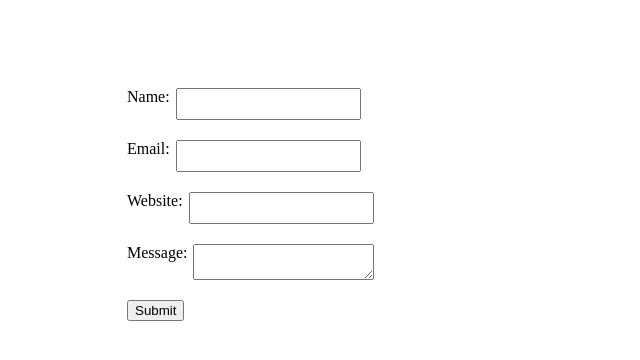
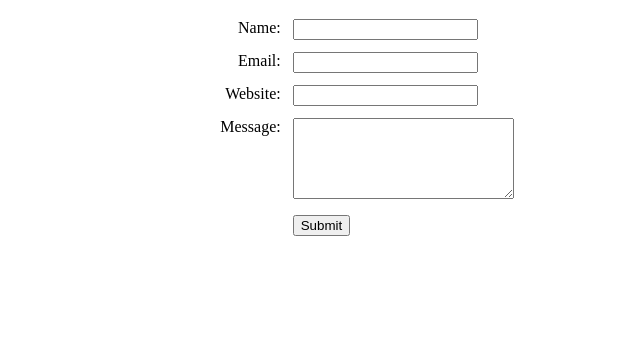
Before and after one commit to xDISStracted/MFS_BS_JS_Tasks, a plain HTML site: page JS_Task-5.html in a window 1280 px wide. Shown: the whole page, without its empty margins (263-903 px from the left). Drawn offline with Linux system fonts and the light colour scheme.

Commit message:
Update JS_Task-5.html

```diff
--- a/JS_Task-5.html
+++ b/JS_Task-5.html
@@ -1,91 +1,124 @@
 <!DOCTYPE html>
-<html lang="en">
-  <head>
-    <meta charset="UTF-8" />
-    <meta http-equiv="X-UA-Compatible" content="IE=edge" />
-    <meta name="viewport" content="width=device-width, initial-scale=1.0" />
+<html>
+<head>
+    <meta charset="UTF-8">
+    <meta name="viewport" content="width=device-width, initial-scale=1.0">
     <title>JavaScript Task-5</title>
-  </head>
-  <body>
-    <div
-      class="container"
-      style="display: flex; justify-content: center; padding-top: 80px"
-    >
-      <form
-        style="
-          display: flex;
-          flex-direction: column;
-          width: 500px;
-          gap: 20px;
-          justify-content: center;
-          align-items: baseline;
-        "
-        novalidate
-      >
-        <div class="in-grp" style="display: flex; gap: 6px">
-          <label for="name">Name:</label>
-          <input type="text" id="name" />
-          <p id="pname"></p>
+</head>
+
+<body>
+    <center>
+        <div>
+            <table border="0" cellspacing="10">
+                <tr>
+                    <td style="float:right;">
+                        Name:
+                    </td>
+                    <td>
+                        <input type="text" id="name" >
+                        <span class="name-invalid" style="margin-left: 20px;"></span>
+                    </td>
+                </tr>
+                <tr>
+                    <td style="float:right;">
+                        Email:
+                    </td>
+                    <td>
+                        <input type="email" id="email" >
+                        <span class="email-invalid" style="margin-left: 20px;"></span>
+                    </td>
+                </tr>
+                <tr>
+                    <td style="float:right;">
+                        Website:
+                    </td>
+                    <td>
+                        <input type="text" id="website" >
+                        <span class="url-invalid" style="margin-left: 20px;"></span>
+                    </td>
+                </tr>
+                <tr>
+                    <td style="float:right;">
+                        Message:
+                    </td>
+                    <td>
+                        <textarea name="message" id="message" cols="25" rows="5" ></textarea>
+                        <span class="message-invalid" style="margin-left: 20px; position:relative; top:-70px;"></span>
+                    </td>
+                </tr>
+                <tr>
+                    <td></td>
+                    <td>
+                        <button type="submit">Submit</button>
+                    </td>
+                </tr>
+            </table>
         </div>
-        <div class="in-grp" style="display: flex; gap: 6px">
-          <label for="email">Email:</label>
-          <input type="email" id="email" />
-          <p id="pmail"></p>
-        </div>
-        <div class="in-grp" style="display: flex; gap: 6px">
-          <label for="website">Website:</label>
-          <input type="url" id="website" />
-          <p id="psite"></p>
-        </div>
-        <div class="in-grp" style="display: flex; gap: 6px">
-          <label for="msg">Message:</label>
-          <textarea id="msg"></textarea>
-          <p id="pmsg"></p>
-        </div>
-        <input type="button" value="Submit" onclick="validate()" />
-      </form>
-    </div>
+    </center>
 
     <script>
-      let form = document.querySelector("form");
-      let name = document.getElementById("name");
-      let email = document.getElementById("email");
-      let website = document.getElementById("website");
-      let msg = document.getElementById("msg");
+      document.querySelector("button").addEventListener("click", function () {
+        var flag=0;
+        var validRegex = /^[a-zA-Z0-9.!#$%&'*+/=?^_`{|}~-]+@[a-zA-Z0-9-]+(?:\.[a-zA-Z0-9-]+)*$/;
 
-      let validate = () => {
-        if (name.value == "") {
-          document.getElementById("pname").innerHTML = "This field is required";
-          document.getElementById("pname").style.color = "red";
-          name.style.border = "1px solid red";
+        if(document.querySelector("#name").value==""){
+            flag=1;
+            document.querySelector("#name").style.borderColor = "red";
+            document.querySelector("#name").style.borderWidth = "3px";
+            document.querySelector(".name-invalid").innerHTML = "This field is required";
+            document.querySelector(".name-invalid").style.color = "red";
         }
-        if (email.value == "") {
-          document.getElementById("pmail").innerHTML =
-            "A valid email address is required";
-          document.getElementById("pmail").style.color = "red";
-          email.style.border = "1px solid red";
+
+        if(!document.querySelector("#email").value.match(validRegex)) {
+            flag=1;
+            document.querySelector("#email").style.borderColor = "red";
+            document.querySelector("#email").style.borderWidth = "3px";
+            document.querySelector(".email-invalid").innerHTML = "A valid email address is required";
+            document.querySelector(".email-invalid").style.color = "red";
         }
-        if (website.value == "") {
-          document.getElementById("psite").innerHTML =
-            "A valid url is required";
-          document.getElementById("psite").style.color = "red";
-          website.style.border = "1px solid red";
+
+        const isValidUrl = urlString =>{
+            var inputElement = document.createElement('input');
+            inputElement.type = 'url';
+            inputElement.value = urlString;
+
+            if (!inputElement.checkValidity()) {
+              return false;
+            }
+            else {
+              return true;
+            }
+
         }
-        if (msg.value == "") {
-          document.getElementById("pmsg").innerHTML = "This field is required";
-          document.getElementById("pmsg").style.color = "red";
-          msg.style.border = "1px solid red";
-        } else {
-          document.getElementById("pname").innerHTML = "";
-          document.getElementById("pmail").innerHTML = "";
-          document.getElementById("psite").innerHTML = "";
-          document.getElementById("pmsg").innerHTML = "";
-          name.style.border = "1px solid black";
-          email.style.border = "1px solid black";
-          website.style.border = "1px solid black";
-          msg.style.border = "1px solid black";
+        if(document.querySelector("#website").value==""){
+            flag=1;
+            document.querySelector("#website").style.borderColor = "red";
+            document.querySelector("#website").style.borderWidth = "3px";
+            document.querySelector(".url-invalid").innerHTML = "This field is required";
+            document.querySelector(".url-invalid").style.color = "red";
         }
-      };
+        else if(!isValidUrl(document.querySelector("#website").value)){
+            flag=1;
+            document.querySelector("#website").style.borderColor = "red";
+            document.querySelector("#website").style.borderWidth = "3px";
+            document.querySelector(".url-invalid").innerHTML = "A valid url is required";
+            document.querySelector(".url-invalid").style.color = "red";
+        }
+
+        if(document.querySelector("#message").value==""){
+            flag=1;
+            document.querySelector("#message").style.borderColor = "red";
+            document.querySelector("#message").style.borderWidth = "3px";
+            document.querySelector(".message-invalid").innerHTML = "This field is required";
+            document.querySelector(".message-invalid").style.color = "red";
+        }
+
+        if(flag==0){
+            window.location.href = document.querySelector("#website").value;
+        }
+
+    });
     </script>
-  </body>
+
+</body>
 </html>
```
